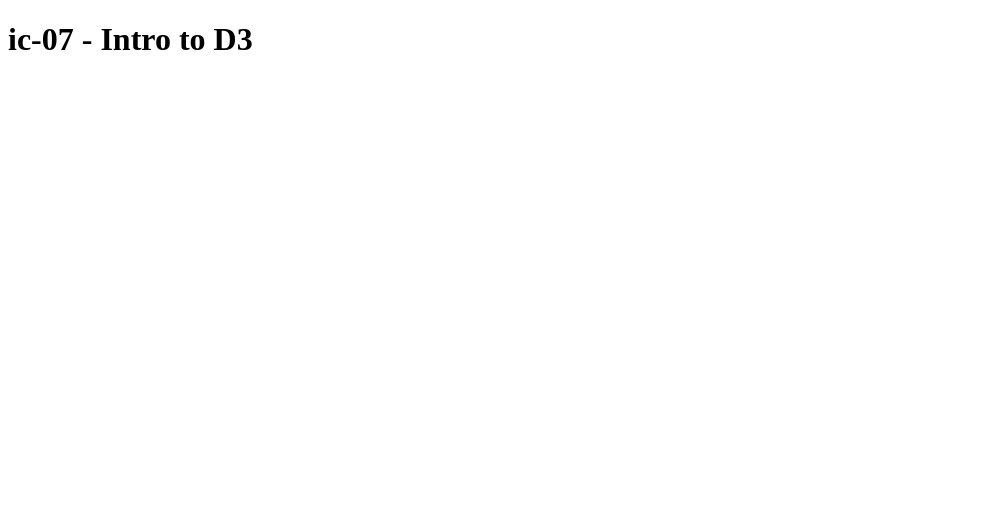
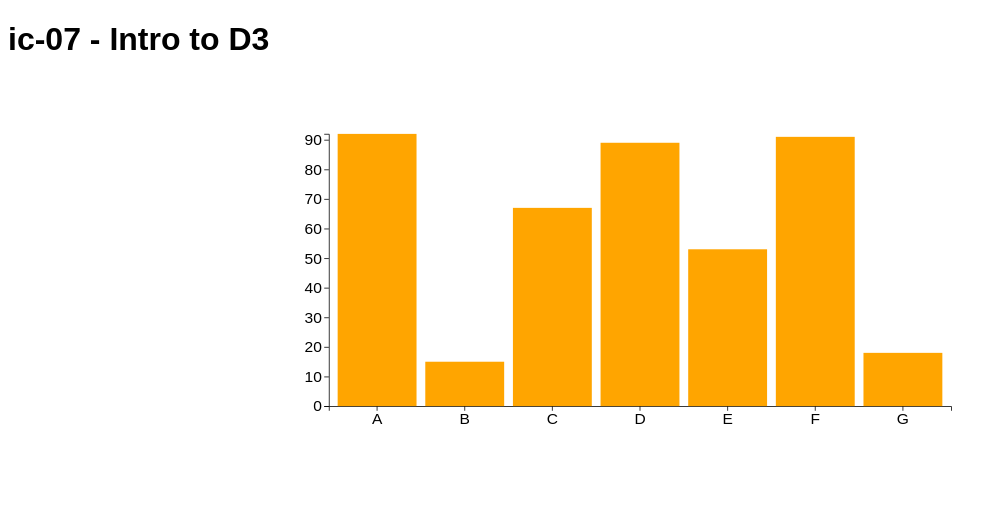
Before and after one commit to DS4200-S22/ic-07-clayanNEU, a plain HTML site: page index.html in a window 1280 px wide. Shown: the whole page, without its empty margins (0-1006 px from the left). Drawn offline with Linux system fonts and the light colour scheme.

Commit message:
added comments and file links

```diff
--- a/index.html
+++ b/index.html
@@ -1,15 +1,19 @@
 <!DOCTYPE html>
 <html>
+  <head>
+    <meta charset="utf-8" />
+    <link rel="stylesheet" href="style.css" />
+    <script src="js/d3.v6.1.1/d3.min.js"></script>
+  </head>
 
-<head>
-    <meta charset=utf-8/>
-</head>
-
-
-<body>
-
+  <body>
     <h1>ic-07 - Intro to D3</h1>
 
-</body>
+    <div id="hard-coded-bar" class="vis-holder"></div>
+    <div id="csv-bar" class="vis-holder"></div>
+    <div id="csv-scatter" class="vis-holder"></div>
 
+    <script src="js/barchart.js"></script>
+    <script src="js/scatterplot.js"></script>
+  </body>
 </html>
--- a/js/barchart.js
+++ b/js/barchart.js
@@ -8,31 +8,29 @@ Modified: 12/08/21
 
 // Build your bar charts in this file
 
-
 // Set dimensions and margins for plots
 const width = 900;
 const height = 450;
-const margin = {left:50, right:50, bottom:50, top:50};
+const margin = { left: 50, right: 50, bottom: 50, top: 50 };
 const yTooltipOffset = 15;
 
-
-// TODO: What does this code do?
+// selects hard-coded-bar div and adds new d3 svg
 const svg1 = d3
   .select("#hard-coded-bar")
   .append("svg")
-  .attr("width", width-margin.left-margin.right)
+  .attr("width", width - margin.left - margin.right)
   .attr("height", height - margin.top - margin.bottom)
   .attr("viewBox", [0, 0, width, height]);
 
 // Hardcoded barchart data
 const data1 = [
-  {name: 'A', score: 92},
-  {name: 'B', score: 15},
-  {name: 'C', score: 67},
-  {name: 'D', score: 89},
-  {name: 'E', score: 53},
-  {name: 'F', score: 91},
-  {name: 'G', score: 18}
+  { name: "A", score: 92 },
+  { name: "B", score: 15 },
+  { name: "C", score: 67 },
+  { name: "D", score: 89 },
+  { name: "E", score: 53 },
+  { name: "F", score: 91 },
+  { name: "G", score: 18 },
 ];
 
 /*
@@ -41,32 +39,37 @@ const data1 = [
 
 */
 
-// TODO: What does this code do?
-let maxY1 = d3.max(data1, function(d) { return d.score; });
+// finds the max score from the data
+let maxY1 = d3.max(data1, function (d) {
+  return d.score;
+});
 
-// TODO: What does each line of this code do?
-let yScale1 = d3.scaleLinear()
-            .domain([0,maxY1])
-            .range([height-margin.bottom,margin.top]);
+// creates scale, Sets the Y-axes from 0 to the max score, data to pixel value
+let yScale1 = d3
+  .scaleLinear()
+  .domain([0, maxY1])
+  .range([height - margin.bottom, margin.top]); //corresponding value i want in pixel
 
-// TODO: What does each line of this code do?
-let xScale1 = d3.scaleBand()
+// creates scale, Sets the X-axes to range of points, different categories
+let xScale1 = d3
+  .scaleBand()
   .domain(d3.range(data1.length))
   .range([margin.left, width - margin.right])
   .padding(0.1);
 
-// TODO: What does each line of this code do?
-svg1.append("g")
+// adds y axis to svg
+svg1
+  .append("g") // generic svg
   .attr("transform", `translate(${margin.left}, 0)`)
   .call(d3.axisLeft(yScale1))
-   .attr("font-size", '20px');
+  .attr("font-size", "20px");
 
-// TODO: What does each line of this code do?
-svg1.append("g")
+// adds x axis to svg
+svg1
+  .append("g")
   .attr("transform", `translate(0,${height - margin.bottom})`)
-    .call(d3.axisBottom(xScale1)
-            .tickFormat(i => data1[i].name))
-    .attr("font-size", '20px');
+  .call(d3.axisBottom(xScale1).tickFormat((i) => data1[i].name))
+  .attr("font-size", "20px");
 
 /*
 
@@ -74,29 +77,32 @@ svg1.append("g")
 
 */
 
-// TODO: What does each line of this code do?
-const tooltip1 = d3.select("#hard-coded-bar")
+// selecting a div and appending new div
+const tooltip1 = d3
+  .select("#hard-coded-bar")
   .append("div")
-                .attr('id', "tooltip1")
+  .attr("id", "tooltip1")
   .style("opacity", 0)
   .attr("class", "tooltip");
 
-// TODO: What does each line of this code do?
-const mouseover1 = function(event, d) {
-  tooltip1.html("Name: " + d.name + "<br> Score: " + d.score + "<br>")
+// takes tooltip and sets the innnerhtml to be what we are hovering over
+const mouseover1 = function (event, d) {
+  tooltip1
+    .html("Name: " + d.name + "<br> Score: " + d.score + "<br>")
     .style("opacity", 1);
-}
+};
 
-// TODO: What does each line of this code do?
-const mousemove1 = function(event, d) {
-  tooltip1.style("left", (event.x)+"px")
-          .style("top", (event.y + yTooltipOffset) +"px");
-}
+// tooltip next to mouse
+const mousemove1 = function (event, d) {
+  tooltip1
+    .style("left", event.x + "px")
+    .style("top", event.y + yTooltipOffset + "px");
+};
 
-// TODO: What does this code do?
-const mouseleave1 = function(event, d) {
+// when mouse leaves make it disappear
+const mouseleave1 = function (event, d) {
   tooltip1.style("opacity", 0);
-}
+};
 
 /*
 
@@ -104,16 +110,17 @@ const mouseleave1 = function(event, d) {
 
 */
 
-// TODO: What does each line of this code do?
-svg1.selectAll(".bar")
+// select anything with class bar(empty selection), finds data,
+svg1
+  .selectAll(".bar")
   .data(data1)
-   .enter()
-   .append("rect")
-     .attr("class", "bar")
-     .attr("x", (d,i) => xScale1(i))
-     .attr("y", (d) => yScale1(d.score))
-     .attr("height", (d) => (height - margin.bottom) - yScale1(d.score))
-     .attr("width", xScale1.bandwidth())
-     .on("mouseover", mouseover1)
+  .enter() // placeholder
+  .append("rect") // apprends for each row in data1
+  .attr("class", "bar") // add attribute class bar
+  .attr("x", (d, i) => xScale1(i)) //setting x pos for rectangles
+  .attr("y", (d) => yScale1(d.score)) // setting y pos for rect, mapping score val to pixel val
+  .attr("height", (d) => height - margin.bottom - yScale1(d.score)) // set height and width
+  .attr("width", xScale1.bandwidth()) // do math for thickness of bars
+  .on("mouseover", mouseover1) // add event lis to bar and link it to
   .on("mousemove", mousemove1)
   .on("mouseleave", mouseleave1);
```
Lines whose indentation alone changed are shown as unchanged.
